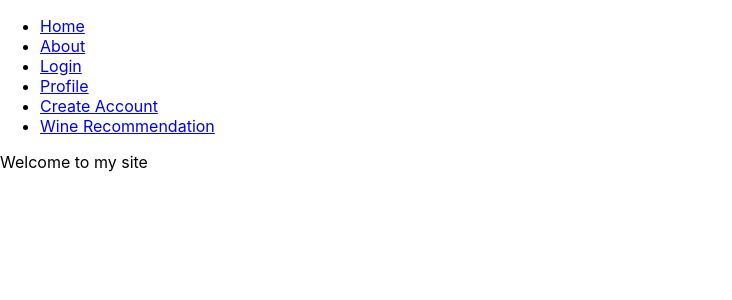
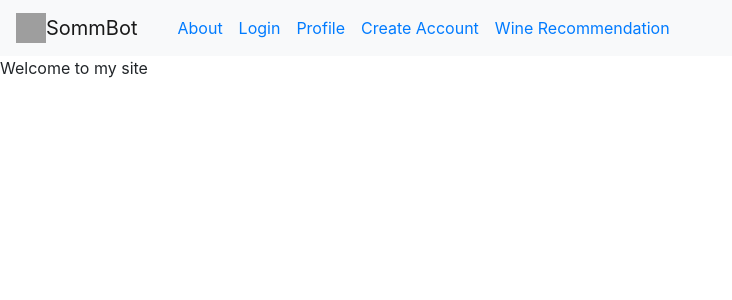
Before and after one commit to Calathea7/sommbot-v2, a React app in the folder projectsomm/: page / in a window 1280 px wide. Shown: the top 300 px of the page, without its empty margins (0-732 px from the left). Built offline with nearby package versions, Linux system fonts and the light colour scheme; grey boxes are pictures that could not be loaded.

Commit message:
added bootstrap navbar

```diff
--- a/projectsomm/src/App.js
+++ b/projectsomm/src/App.js
@@ -1,15 +1,22 @@
 import React from 'react';
 import {BrowserRouter as Router, Route, Link, Switch} from 'react-router-dom';
 import Select from 'react-select';
-
+import 'bootstrap/dist/css/bootstrap.min.css';
+import Container from 'react-bootstrap/Container';
+import Row from 'react-bootstrap/Row';
+import Col from 'react-bootstrap/Col';
+import Navbar from 'react-bootstrap/Navbar';
+import { Nav } from 'react-bootstrap';
 
 function Homepage() {
     return <div> Welcome to my site </div>
 }
 
+
 function About() {
     return <div> Wine recommendation app </div>
 }
+
 
 function CreateAccount(props) {
 
@@ -63,6 +70,7 @@ function CreateAccount(props) {
     </form>
   )
 }
+
 
 function Login(props) {
 
@@ -120,34 +128,15 @@ function Login(props) {
 }
 
 
-
-// function Selector(props) {
-
-//   function onChange(e) {
-//     this.value = e.target.value
-//   }
-//   return (
-//     <div>
-//       <select onChange={self.onChange}>
-//         {props.optionsList.map(option => {
-//           return <option value={option}> option </option>;
-//         }
-//       </select>
-//     </div>
-//   )
-// }
-
 function MapContainer(props) {
-  // const [myMap, setMyMap] = React.useState();
   const [options, setOptions] = React.useState({
     center: { lat: 38.297539, lng: -122.286865},
     zoom: 10
   });
-  // const [markers, setMarkers] = React.useState([]);
 
   const mapDimensions = {
     width: '200px',
-    height: '200px'
+    height: '800px'
   }
 
   function placeMarkers(map, data) {
@@ -165,14 +154,12 @@ function MapContainer(props) {
 
   return (
     <div id = "google-map-container">
-      {/* <MapBuilder options={{ center: {lat: 38.297539, lng: -122.286865}, zoom: 10 }} /> */}
       <MapBuilder
       options={options}
       mapDimensions={mapDimensions}
       onMountProps={props.data}
       onMount={placeMarkers}
     />
-      {/* <WineMarkers map={myMap} data={props.data}/> */}
     </div>
   )
 }
@@ -180,14 +167,12 @@ function MapContainer(props) {
 
 function MapBuilder(props) {
   const [myMap, setMyMap] = React.useState();
-  // const [marker, setMarker] = React.useState();
-  // const createMarker = () => new window.google.maps.Marker({ position: options.center, map: props.myMap });
   const options = { center: {lat: 38.297539, lng: -122.286865}, zoom: 10 };
   const mapRef = React.useRef();
 
   React.useEffect(() => {
     const createMap = () => setMyMap(new window.google.maps.Map(mapRef.current, options));
-    // const createMarker = () => new window.google.maps.Marker({ position: options.center, map: myMap });
+
     if (!window.google) {
       const googleMapScript = document.createElement('script');
       googleMapScript.src = 'https://maps.googleapis.com/maps/api/js?key=AIzaSyBTVa4w0Bjwaq6azDxGnnPoZhZ7lgcM-L8&libraries=places';
@@ -200,8 +185,6 @@ function MapBuilder(props) {
   }, []);
 
   if (myMap && typeof props.onMount === `function`){props.onMount(myMap, props.onMountProps)}
-
-  // options.center.lat, options.center.lng
 
   return (
     <div
@@ -247,46 +230,6 @@ function UserProfile(props) {
 }
 
 
-// function WineMarkers(props) {
-//   const [markers, setMarkers] = React.useState([]);
-
-//   function cleanMarkers() {
-//     console.log("just double checking the clear")
-//     for (const marker of markers) {
-//       marker.setMyMap(null);
-//     }
-//     setMarkers([])
-//   }
-
-//   function placeMarkers(data) {
-//     // cleanMarkers();
-//     const allMarkers = []
-//     for (let i = 0; i < data.length; i++) {
-//       const wineMarker = new window.google.maps.Marker({
-//         map: props.map,
-//         position: {
-//           lat: parseFloat(data[i]['lat']),
-//           lng: parseFloat(data[i]['lng'])
-//         },
-//         title: data[i]['wine_title'],
-//       })
-//       allMarkers.push(wineMarker)
-//     }
-//     setMarkers(allMarkers)
-//   }
-
-//   React.useEffect(() => {
-//     console.log("hi from WineMarkers 1")
-//     console.log(props.data)
-//     placeMarkers(props.data)
-//     // fetch('/api/user-profile')
-//   }, [props.data])
-
-
-//   return null;
-// }
-
-
 function PostRecItem(props) {
   return <li>{props.rec}</li>
 }
@@ -302,7 +245,6 @@ function Recommendation(props) {
   const [showResult, setShowResult] = React.useState(false)
   const [recInfo, setRecInfo] = React.useState([])
 
-  // const descriptors = ['cherry', 'strawberry', 'mushroom','perfumed', 'ripe', 'oak', 'juicy']
   const options = [
     {value: 'strawberry', label: 'strawberry'},
     {value: 'cherry', label: 'cherry'},
@@ -311,6 +253,46 @@ function Recommendation(props) {
     {value: 'ripe', label: 'ripe'},
     {value: 'oak', label: 'oak'},
     {value: 'juicy', label: 'juicy'},
+    {value: 'mineral', label: 'mineral'},
+    {value: 'pineapple', label: 'pineapple'},
+    {value: 'lime', label: 'lime'},
+    {value: 'slate', label: 'slate'},
+    {value: 'peach', label: 'peach'},
+    {value: 'apple', label: 'apple'},
+    {value: 'pear', label: 'pear'},
+    {value: 'violet', label: 'violet'},
+    {value: 'blackberry', label: 'blackberry'},
+    {value: 'apricot', label: 'apricot'},
+    {value: 'cinnamon', label: 'cinnamon'},
+    {value: 'almond', label: 'almond'},
+    {value: 'honeysuckle', label: 'honeysuckle'},
+    {value: 'melon', label: 'melon'},
+    {value: 'rose', label: 'rose'},
+    {value: 'asparagus', label: 'asparagus'},
+    {value: 'pepper', label: 'pepper'},
+    {value: 'vanilla', label: 'vanilla'},
+    {value: 'black', label: 'black'},
+    {value: 'red', label: 'red'},
+    {value: 'plum', label: 'plum'},
+    {value: 'papaya', label: 'papaya'},
+    {value: 'banana', label: 'banana'},
+    {value: 'honey', label: 'honey'},
+    {value: 'butter', label: 'butter'},
+    {value: 'toasted', label: 'toasted'},
+    {value: 'chalk', label: 'chalk'},
+    {value: 'vanilla', label: 'vanilla'},
+    {value: 'caramel', label: 'caramel'},
+    {value: 'licorice', label: 'licorice'},
+    {value: 'leather', label: 'leather'},
+    {value: 'prune', label: 'prune'},
+    {value: 'game', label: 'game'},
+    {value: 'cigar', label: 'cigar'},
+    {value: 'rosemary', label: 'rosemary'},
+    {value: 'coffee', label: 'coffee'},
+    {value: 'clove', label: 'clove'},
+    {value: 'tobacco', label: 'tobacco'},
+    {value: 'chocolate', label: 'chocolate'},
+    {value: 'cedar', label: 'cedar'}
   ]
 
   const filterCheckbox = (e) => {
@@ -385,7 +367,6 @@ function Recommendation(props) {
           <div>
             Please pick your year of production range(optional):
             Min:
-            {/* <Selector options=[1970, 1980, 1990, 2000] id="min-year" /> */}
             <select value={minYear} onChange={(e) => setMinYear(e.target.value)} id="min-year" name="min-year">
               <option value="1970">1970</option>
               <option value="1980">1980</option>
@@ -451,27 +432,48 @@ function App() {
   return (
       <Router>
         <div>
-          <nav>
-            <ul>
-              <li>
+          <nav className="navbar navbar-expand-lg navbar-light bg-light">
+            <a className="navbar-brand" href="/">
+            <img src={"../public/Wine-o.png"} width="30" height="30" class="d-inline-block align-top" alt=""/>
+              SommBot
+            </a>
+            <button className="navbar-toggler" type="button" data-toggle="collapse" data-target="#navbarSupportedContent" aria-controls="navbarSupportedContent" aria-expanded="false" aria-label="Toggle navigation">
+              <span className="navbar-toggler-icon"></span>
+            </button>
+            <div className="collapse navbar-collapse" id="navbarSupportedContent">
+              <ul className="navbar-nav mr-auto">
+                <li className="nav-item active">
+                  <a className="nav-link"><span className="sr-only">(current)
                     <Link to="/"> Home </Link>
+                  </span></a>
                 </li>
-              <li>
-                  <Link to="/about"> About </Link>
+                <li className="nav-item">
+                  <a className="nav-link">
+                    <Link to="/about" className="nav-item"> About </Link>
+                  </a>
                 </li>
-              <li>
+                <li className="nav-item">
+                  <a className="nav-link">
                     <Link to="/login"> Login </Link>
+                  </a>
                 </li>
-              <li>
-                  <Link to="/profile"> Profile </Link>
+                <li className="nav-item">
+                  <a className="nav-link">
+                    <Link to="/profile" > Profile </Link>
+                  </a>
                 </li>
-              <li>
+                <li className="nav-item">
+                  <a className="nav-link">
                     <Link to="/create-account"> Create Account </Link>
+                  </a>
                 </li>
-              <li>
+                <li className="nav-item">
+                  <a className="nav-link">
                     <Link to="/recommendation"> Wine Recommendation </Link>
+                  </a>
                 </li>
               </ul>
+            </div>
           </nav>
           <Switch>
             <Route path="/about">
@@ -501,3 +503,14 @@ function App() {
 }
 
 export default App;
+
+{/* <Navbar bg="light" variant="light">
+<Navbar.Brand href='/'>SommBot</Navbar.Brand>
+<Nav className="mr-auto">
+  <Nav.Link href="/">Home</Nav.Link>
+  <Nav.Link href="/profile">Wine Journal</Nav.Link>
+  <Nav.Link href="/create-account">Create Account</Nav.Link>
+  <Nav.Link href="/login">Login</Nav.Link>
+  <Nav.Link href="/recommendation">Wine Recommendation</Nav.Link>
+</Nav>
+</Navbar> */}
```
Also changed, not shown: 1 other file (tests, documents, lock files or other folders). Lines whose indentation alone changed are shown as unchanged.
